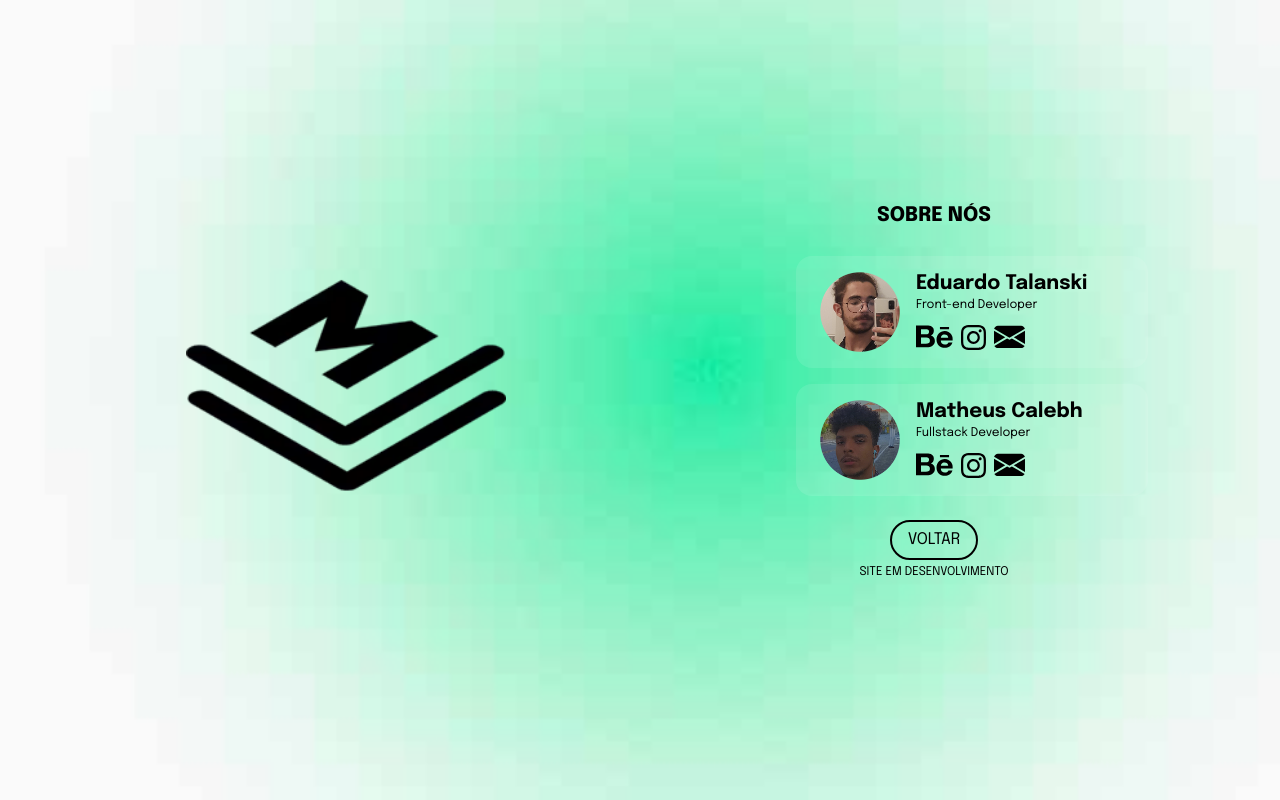
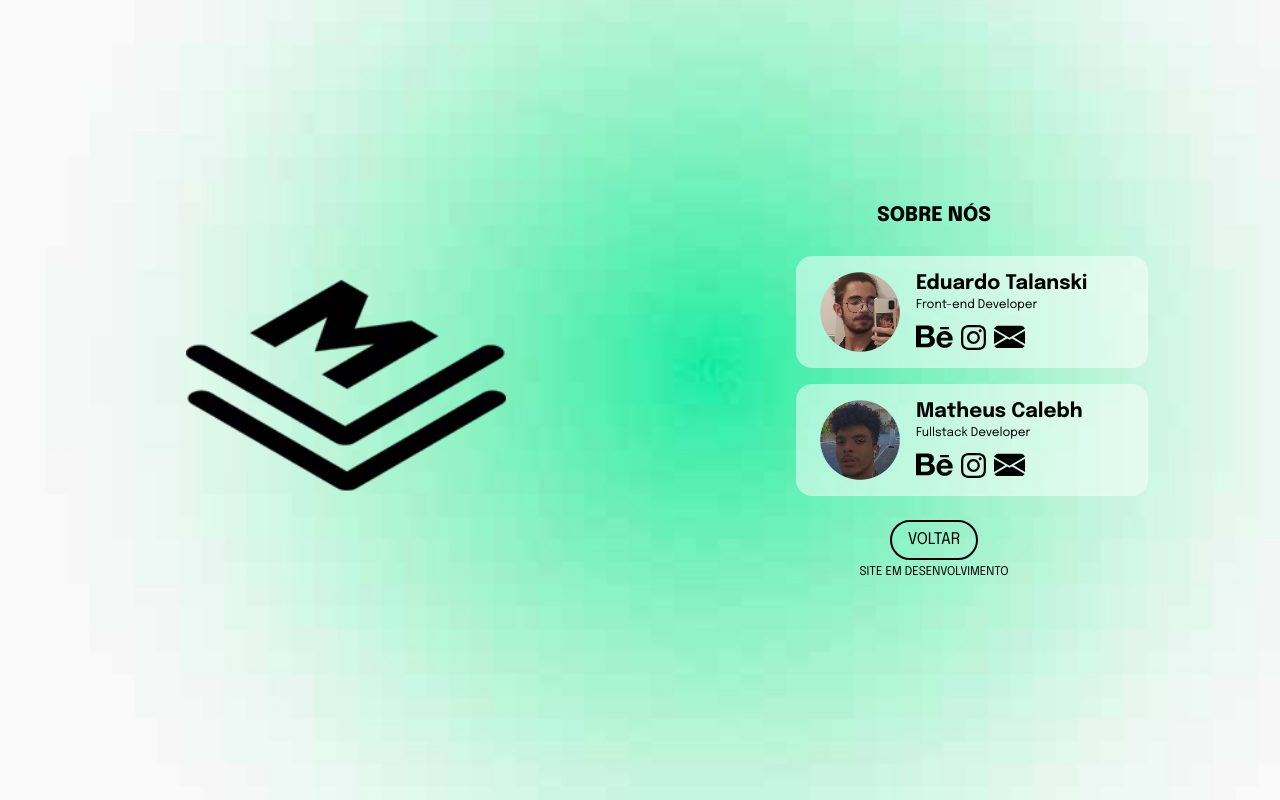
Before and after one commit to maduradodev/madurado-weblanding, a plain HTML site: page about.html in a window 1280 px wide. Drawn offline with Linux system fonts and the light colour scheme.

Commit message:
Update style.css
Modifiquei a opacidade do .cardcontainer de 0.1 pra 0.5.

```diff
--- a/css/style.css
+++ b/css/style.css
@@ -27,7 +27,7 @@ body{
 .cardcontainer {
   position: relative;
   display: flex;
-  background-color:rgb(255, 255, 255, 0.1);
+  background-color:rgb(255, 255, 255, 0.5);
   border-radius:1rem;
   height:7rem;
   width:22rem;
```
